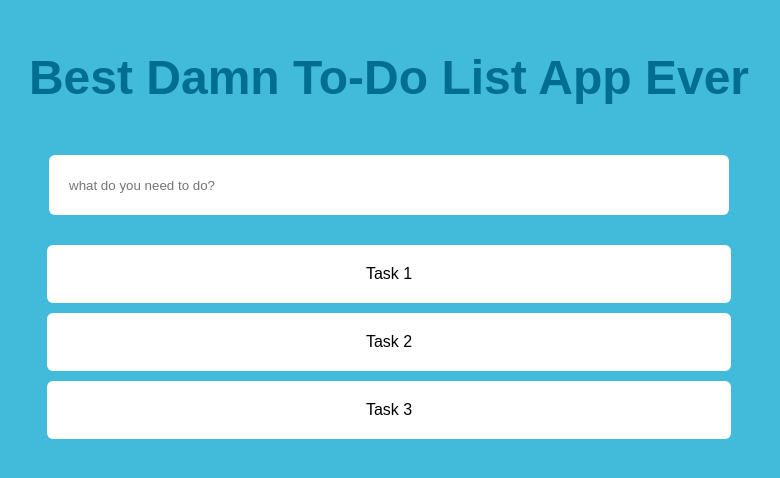
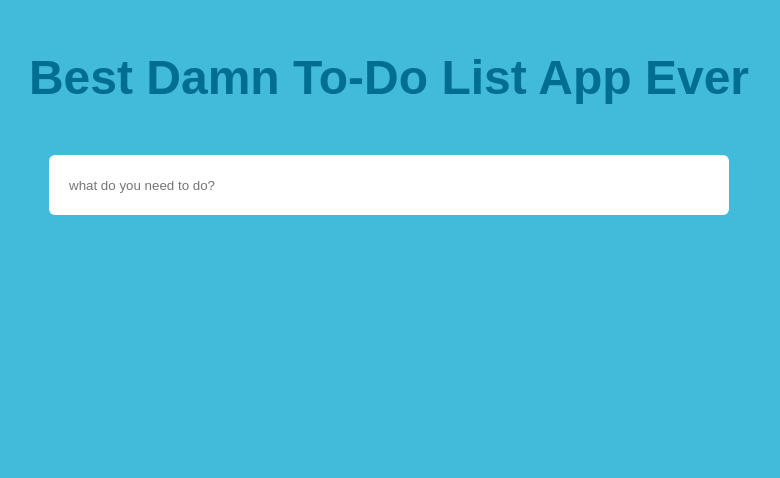
Before and after one commit to MonicaHoward/best-damn-todo-list-app-ever, a React (Create React App) app: page / in a window 1280 px wide. Shown: the top 478 px of the page, without its empty margins (251-1031 px from the left). Built offline with nearby package versions, Linux system fonts and the light colour scheme.

Commit message:
fully functioning app but needs css

```diff
--- a/src/App.js
+++ b/src/App.js
@@ -1,5 +1,7 @@
 import React, { Component } from 'react';
+
 import ToDo from './ToDo.js';
+
 
 import './App.css';
 
@@ -7,12 +9,12 @@ class App extends Component {
   render() {
     return (
       <div className="App">
-        <div className="app-name">
           <h1 className="title">Best Damn To-Do List App Ever</h1>
 
-        </div>
         <div>
+
           <ToDo />
+
         </div>
       </div>
     );
--- a/src/ToDo.js
+++ b/src/ToDo.js
@@ -7,22 +7,24 @@ class Input extends React.Component {
       <div>
         <input className="input"
                placeholder="what do you need to do?"
-               onKeyUp={this.props.handleKeyUp} />
+               onKeyUp={this.props.onKeyUpHandler}
+              />
       </div>
     )
   }
 }
+
 class ListItem extends React.Component {
 
   render() {
     return (
       <li className="list-item"
-          onClick={this.props.handleDelete}>
+          >
         {this.props.taskName}
-
+        <button onClick={this.props.onClickHandler}>DONE</button>
       </li>
 
-    )
+    );
   }
 }
 
@@ -36,14 +38,14 @@ class WholeList extends React.Component {
   }
 }
 
+
+
 class ToDo extends React.Component {
   constructor(props) {
     super(props);
     this.state = {
       tasks: [
-        {taskName: "Task 1"},
-        {taskName: "Task 2"},
-        {taskName: "Task 3"}
+
       ]
     }
   }
@@ -51,7 +53,6 @@ class ToDo extends React.Component {
   handleKeyUp(evt) {
     if (evt.keyCode !== 13) {
       return;
-
     }
     console.log('what do we have');
     const tasks = this.state.tasks.slice(0);
@@ -59,7 +60,7 @@ class ToDo extends React.Component {
     this.setState({tasks: tasks});
   }
 
-  handleClick(index) {
+  removeItem(index) {
     const tasks = this.state.tasks.slice(0);
     tasks.splice(index, 1);
     this.setState({tasks: tasks});
@@ -68,9 +69,9 @@ class ToDo extends React.Component {
   render() {
     return(
       <div>
-        <Input onKeyUp={this.handleKeyUp.bind((this))}/>
+        <Input onKeyUpHandler={this.handleKeyUp.bind((this))}/>
         <WholeList>
-          {this.state.tasks.map((task, i) => <ListItem onClick={this.handleClick.bind(this, i)} taskName={task.taskName} key={i} />)}
+          {this.state.tasks.map((task, i) =>  <ListItem onClickHandler={this.removeItem.bind(this, i)} taskName={task.taskName} key={i} />)}
 
         </WholeList>
       </div>
```
